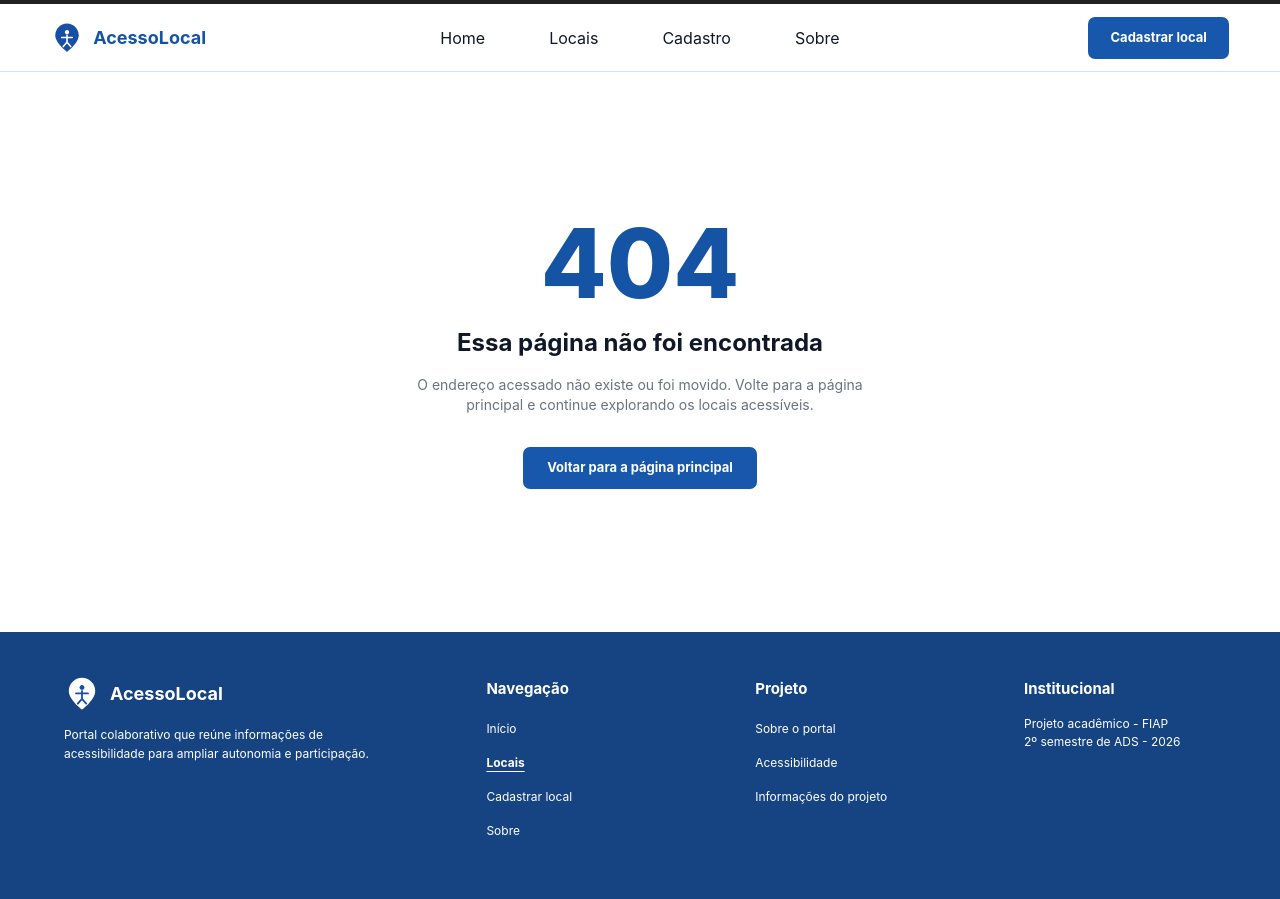
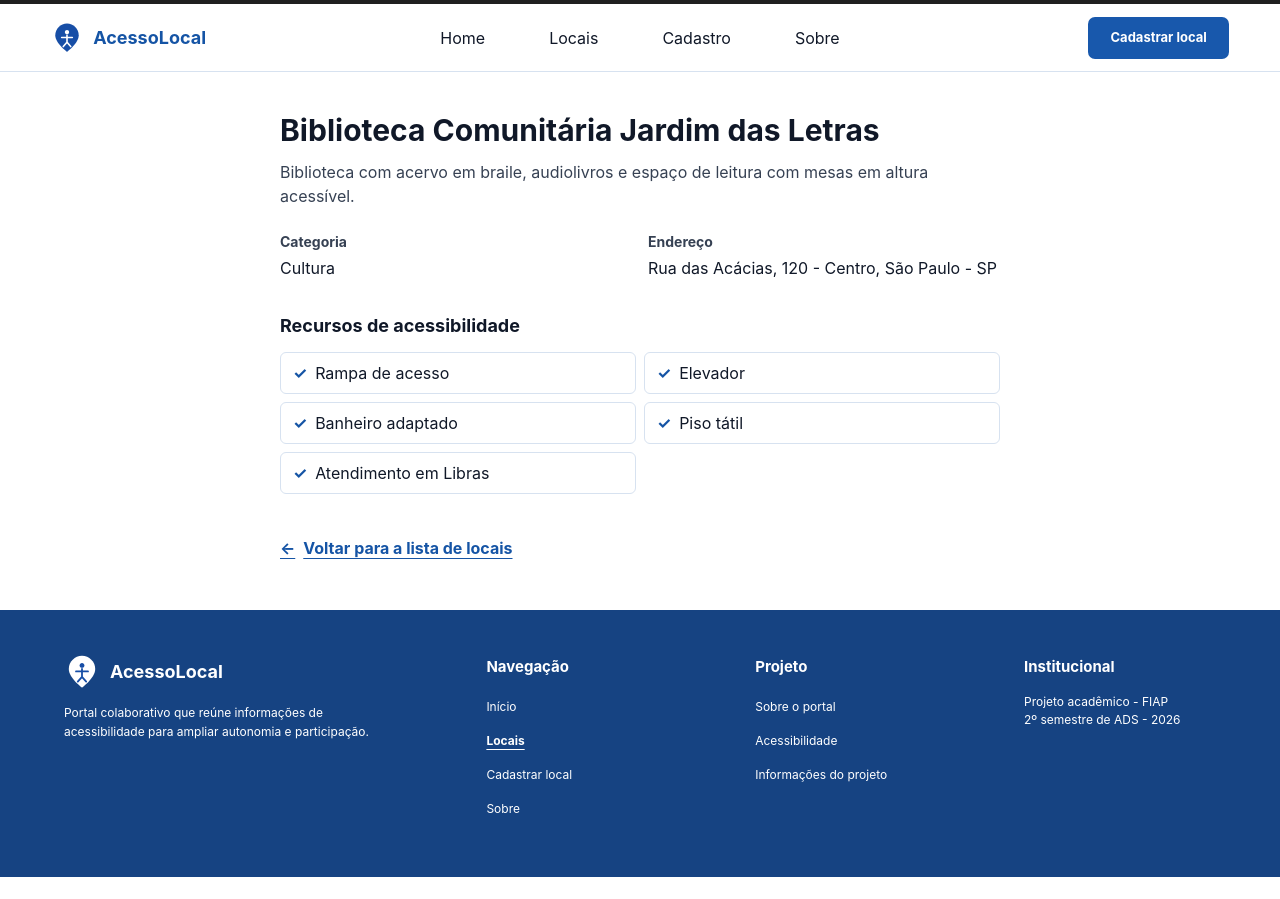
Before and after one commit to 1TDSPw-26/portal-locais-acessiveis, a React (Vite) app: page /locais/1 in a window 1280 px wide. After the commit the page ends 877 px from the top, so only its background shows below. Built offline with nearby package versions, Linux system fonts and the light colour scheme.

Commit message:
feat: cria página de detalhe do local acessível

```diff
--- a/src/main.tsx
+++ b/src/main.tsx
@@ -10,6 +10,7 @@ import Locais from './routes/Locais/index.tsx'
 import Cadastro from './routes/Cadastro/index.tsx'
 import Sobre from './routes/Sobre/index.tsx'
 import NotFound from './pages/NotFound/NotFound.tsx'
+import LocalDetalhe from './pages/LocalDetalhe/LocalDetalhe.tsx'
 
 const router = createBrowserRouter([
   {
@@ -23,6 +24,10 @@ const router = createBrowserRouter([
       {
         path: '/locais',
         element: <Locais />,
+      },
+      {
+        path: '/locais/:id',
+        element: <LocalDetalhe />,
       },
       {
         path: '/cadastro',
--- /dev/null
+++ b/src/pages/LocalDetalhe/LocalDetalhe.tsx
@@ -0,0 +1,109 @@
+import { useEffect, useRef } from 'react'
+import { Link, useParams } from 'react-router-dom'
+import { buscarLocalPorId } from './locaisMock'
+
+const classeLink =
+  'text-brand-primary mt-8 inline-flex min-h-11 items-center gap-2 rounded-sm font-bold underline underline-offset-4 hover:no-underline focus-visible:outline-2 focus-visible:outline-offset-2 focus-visible:outline-brand-primary'
+
+export default function LocalDetalhe() {
+  const { id } = useParams()
+  const local = id ? buscarLocalPorId(id) : undefined
+  const tituloRef = useRef<HTMLHeadingElement>(null)
+
+  useEffect(() => {
+    const tituloAnterior = document.title
+    document.title = local
+      ? `${local.nome} | AcessoLocal`
+      : 'Local não encontrado | AcessoLocal'
+
+    // Em SPA o leitor de tela não anuncia a troca de rota:
+    // levar o foco ao título faz a nova página ser lida.
+    tituloRef.current?.focus()
+
+    return () => {
+      document.title = tituloAnterior
+    }
+  }, [local])
+
+  if (!local) {
+    return (
+      <section
+        aria-labelledby="titulo-local"
+        className="mx-auto w-full max-w-3xl px-4 py-10 sm:px-6"
+      >
+        <h2
+          id="titulo-local"
+          ref={tituloRef}
+          tabIndex={-1}
+          className="text-2xl font-bold text-gray-900 focus:outline-none"
+        >
+          Local não encontrado
+        </h2>
+        <p className="mt-3 text-gray-700">
+          Não encontramos um local com o código “{id}”. Confira o endereço ou
+          escolha um local na lista.
+        </p>
+        <Link to="/locais" className={classeLink}>
+          <span aria-hidden="true">←</span>
+          Voltar para a lista de locais
+        </Link>
+      </section>
+    )
+  }
+
+  return (
+    <section
+      aria-labelledby="titulo-local"
+      className="mx-auto w-full max-w-3xl px-4 py-10 sm:px-6"
+    >
+      <h2
+        id="titulo-local"
+        ref={tituloRef}
+        tabIndex={-1}
+        className="text-2xl font-bold wrap-break-word text-gray-900 focus:outline-none sm:text-3xl"
+      >
+        {local.nome}
+      </h2>
+      <p className="mt-3 text-gray-700">{local.descricao}</p>
+
+      <dl className="mt-6 grid gap-4 sm:grid-cols-2">
+        <div>
+          <dt className="text-sm font-bold text-gray-700">Categoria</dt>
+          <dd className="mt-1 text-gray-900">{local.categoria}</dd>
+        </div>
+        <div>
+          <dt className="text-sm font-bold text-gray-700">Endereço</dt>
+          <dd className="mt-1 wrap-break-word text-gray-900">
+            {local.endereco}
+          </dd>
+        </div>
+      </dl>
+
+      <h3 className="mt-8 text-lg font-bold text-gray-900">
+        Recursos de acessibilidade
+      </h3>
+      {local.recursos.length > 0 ? (
+        <ul className="mt-3 grid gap-2 sm:grid-cols-2">
+          {local.recursos.map((recurso) => (
+            <li
+              key={recurso}
+              className="border-border-subtle flex items-center gap-2 rounded-md border px-3 py-2 text-gray-900"
+            >
+              <span aria-hidden="true" className="text-brand-primary font-bold">
+                ✓
+              </span>
+              {recurso}
+            </li>
+          ))}
+        </ul>
+      ) : (
+        <p className="mt-3 text-gray-700">Nenhum recurso informado.</p>
+      )}
+
+      <Link to="/locais" className={classeLink}>
+        <span aria-hidden="true">←</span>
+        Voltar para a lista de locais
+      </Link>
+    </section>
+  )
+}
--- /dev/null
+++ b/src/pages/LocalDetalhe/locaisMock.ts
@@ -0,0 +1,50 @@
+// Os locais abaixo são fictícios.
+
+export type Local = {
+  id: string
+  nome: string
+  categoria: string
+  endereco: string
+  descricao: string
+  recursos: string[]
+}
+
+export const locais: Local[] = [
+  {
+    id: '1',
+    nome: 'Biblioteca Comunitária Jardim das Letras',
+    categoria: 'Cultura',
+    endereco: 'Rua das Acácias, 120 - Centro, São Paulo - SP',
+    descricao:
+      'Biblioteca com acervo em braile, audiolivros e espaço de leitura com mesas em altura acessível.',
+    recursos: [
+      'Rampa de acesso',
+      'Elevador',
+      'Banheiro adaptado',
+      'Piso tátil',
+      'Atendimento em Libras',
+    ],
+  },
+  {
+    id: '2',
+    nome: 'Parque Linear Vila Serena',
+    categoria: 'Lazer',
+    endereco: 'Avenida dos Ipês, 800 - Vila Serena, São Paulo - SP',
+    descricao:
+      'Parque com trilha pavimentada, bancos com encosto e área de descanso sombreada.',
+    recursos: ['Rampa de acesso', 'Banheiro adaptado', 'Piso tátil'],
+  },
+  {
+    id: '3',
+    nome: 'Unidade de Atendimento ao Cidadão Norte',
+    categoria: 'Serviço público',
+    endereco: 'Praça da Matriz, 45 - Santana, São Paulo - SP',
+    descricao:
+      'Posto de atendimento com guichê rebaixado e senha com aviso sonoro e visual.',
+    recursos: ['Elevador', 'Banheiro adaptado', 'Atendimento em Libras'],
+  },
+]
+
+export function buscarLocalPorId(id: string): Local | undefined {
+  return locais.find((local) => local.id === id)
+}
--- a/src/routes/AppRoutes.tsx
+++ b/src/routes/AppRoutes.tsx
@@ -6,13 +6,14 @@ import Home from '../pages/Home/Home'
 import Locais from '../pages/Locais/Locais'
 import Sobre from '../pages/Sobre/Sobre'
 import Acessibilidade from '../pages/Acessibilidade/Acessibilidade'
-
+import LocalDetalhe from '../pages/LocalDetalhe/LocalDetalhe'
 export default function AppRoutes() {
   return (
     <Routes>
       <Route element={<MainLayout />}>
         <Route index element={<Home />} />
         <Route path="locais" element={<Locais />} />
+        <Route path="locais/:id" element={<LocalDetalhe />} />
         <Route path="cadastrar" element={<Cadastro />} />
         <Route path="sobre" element={<Sobre />} />
         <Route path="acessibilidade" element={<Acessibilidade />} />
```
